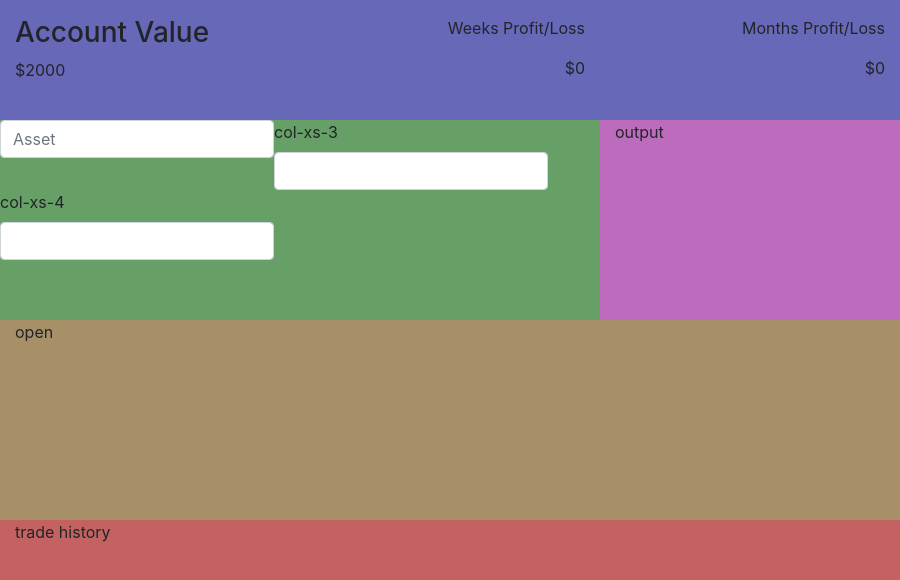
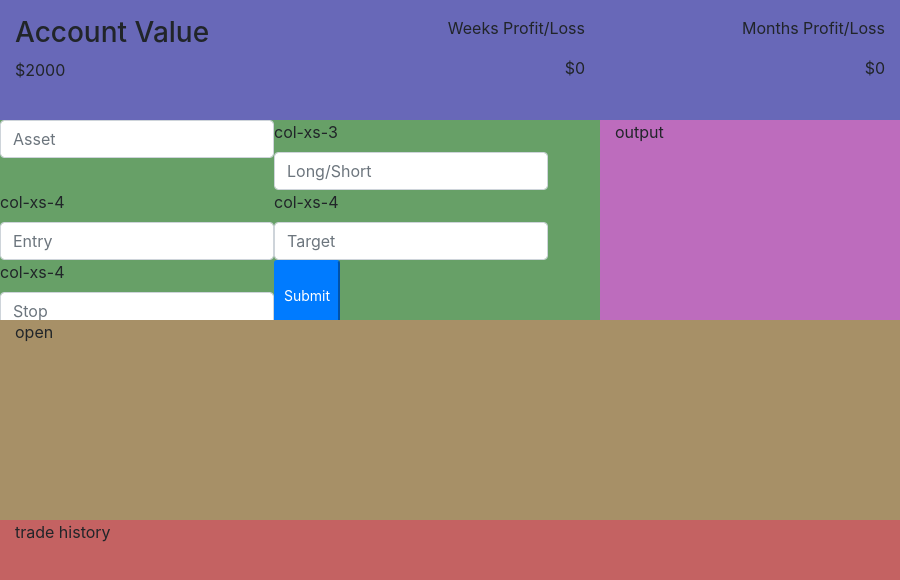
Before and after one commit to Ven0r/trading-journal, an Electron app: page src/index.html in a window 900 px wide. Drawn offline with nearby package versions, Linux system fonts and the light colour scheme.

Commit message:
added concept pdf

```diff
--- a/src/index.html
+++ b/src/index.html
@@ -30,12 +30,21 @@
             </div>
             <div class="col-xs-2">
               <label for="ex2">col-xs-3</label>
-              <input class="form-control" id="ex2" type="text">
+              <input class="form-control" id="ex2" type="text" placeholder="Long/Short">
             </div>
             <div class="col-xs-2">
               <label for="ex3">col-xs-4</label>
-              <input class="form-control" id="ex3" type="text">
+              <input class="form-control" id="ex3" type="text" placeholder="Entry">
             </div>
+            <div class="col-xs-2">
+              <label for="ex3">col-xs-4</label>
+              <input class="form-control" id="ex3" type="text" placeholder="Target">
+            </div>
+            <div class="col-xs-2">
+              <label for="ex3">col-xs-4</label>
+              <input class="form-control" id="ex3" type="text" placeholder="Stop">
+            </div>
+            <button type="submit" class="btn-sm btn-primary">Submit</button>
           </form>
         </div>
 
```
Also changed, not shown: 1 other file.
